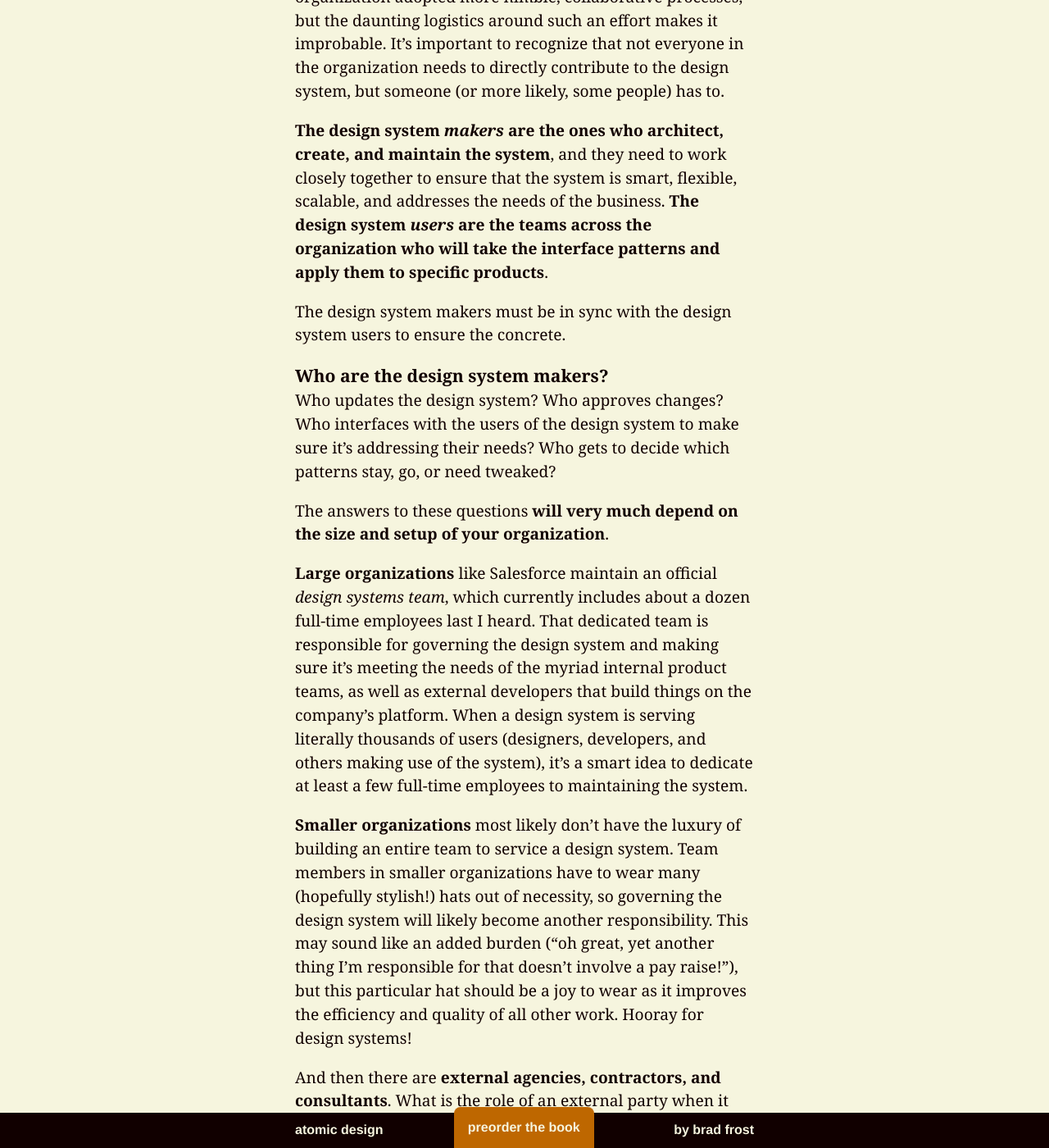
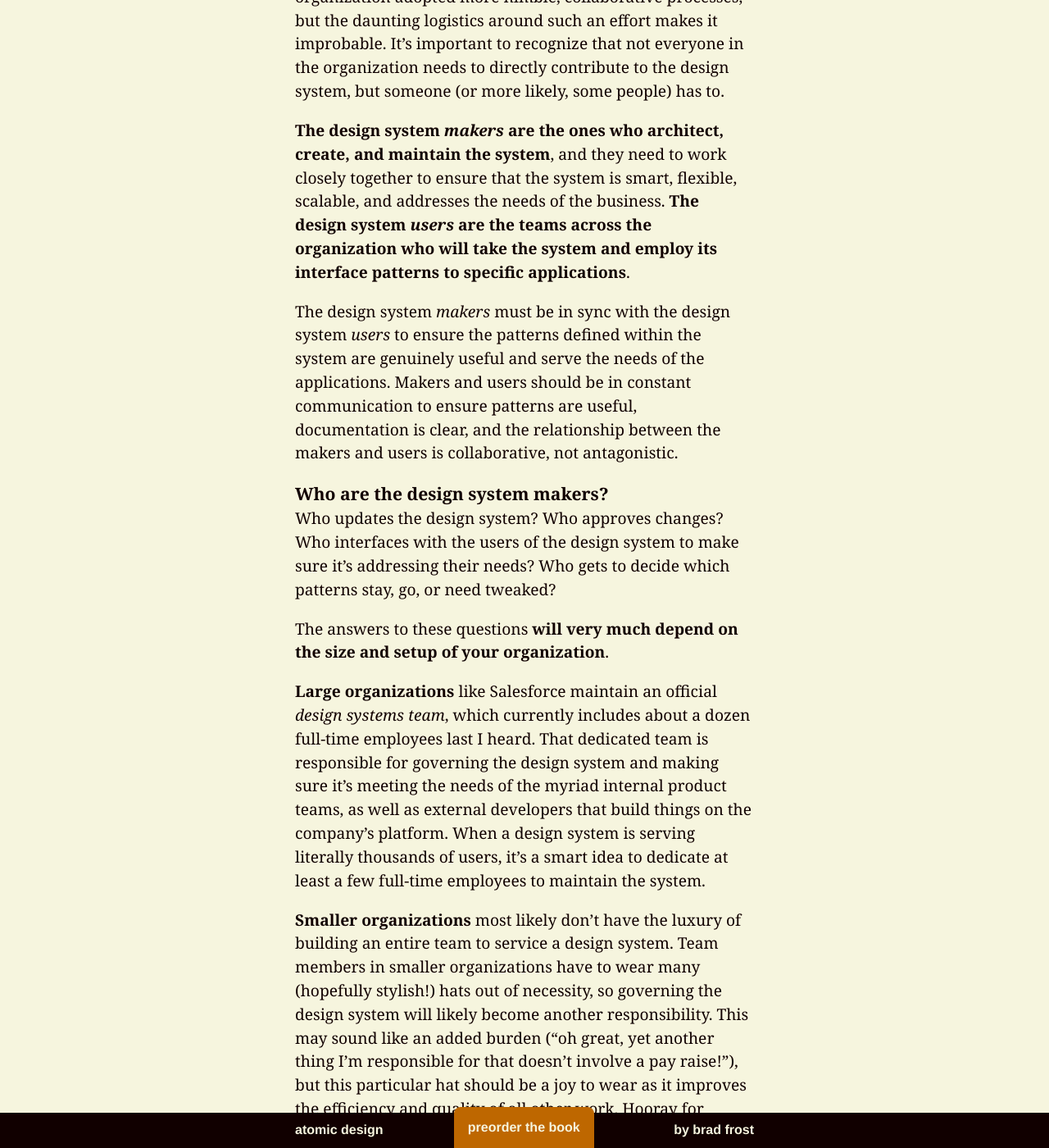
Before and after one commit to bradfrost/atomic-design, a Jekyll site: the page built from chapter-5.md, in a window 1280 px wide and 1400 px high, scrolled down 10165 px. Shown: the whole window at 82% size. Built offline with Jekyll 4.4.1, drawn with Linux system fonts in a browser that asks for light colours; some of the changed text lies outside the part shown.

Commit message:
Chapter 5 draft
Design system makers

```diff
--- a/chapter-5.md
+++ b/chapter-5.md
@@ -79,9 +79,9 @@ Convincing stakeholders to commit a large chunk of money, time, and resources up
 Let's break down these steps a bit further.
 
 ### Step 1: make a thing
-You have to start somewhere, and having something is better than nothing. Pick a project that would be a great pilot for establishing your design system, follow a process similar to the one discussed in [chapter 4](/chapter-4/), think about the atomic design mental model detailed in [chapter 2](/chapter-2/), and with any luck you'll end up with a solid foundation for a thoughtful design system and pattern library that helps your team work more effectively and thoughtfully.
+You have to start somewhere, and having something is better than nothing. Pick a project that would be a great pilot for establishing your design system, follow a process similar to the one discussed in [chapter 4](/chapter-4/), think about the atomic design mental model detailed in [chapter 2](/chapter-2/), and you'll end up with a solid foundation for a thoughtful design system and pattern library that helps your team work more effectively and thoughtfully.
 
-Take the time to package your UI patterns in a pattern library and get it ready to shop around. I've talked to several ambitious team members who have built the basic gist of a pattern library over a weekend. This effort makes all the difference in the world since it gives something tangible for stakeholders to react to. Again: show, don't tell.
+Take the time to package your UI patterns in a pattern library and get it ready to shop around. I've talked to several ambitious team members who have built the basic gist of a pattern library over the course of a weekend. This effort makes all the difference in the world since it gives something tangible for stakeholders to react to. Again: *show, don't tell*.
 
 ### Step 2: show that it's useful
 With a nascent-yet-tangible design system in place, you can have a more meaningful conversation with people who control money, scheduling, and resources. You can discuss exactly how the design system helped save time and money (see *[Pitching Patterns](/chapter-4/#pitching-patterns)* in the last chapter), then paint a picture for how those benefits would scale even further if the organization invested in an official, robust design system.
@@ -95,28 +95,30 @@ With approval from the highest levels, you're now able to put a plan into action
 
 Now it's worth pointing out that things might not shake out the way you hoped. Despite demonstrating real value and presenting a concrete plan of action, higher ups still might shoot your initiative down. **Don't be discouraged**. You may have lost the battle, but you certainly haven't lost the war. Your team should continue to grow and extend the design system (in whatever capacity you can) until its value becomes undeniable. As more people benefit from the system, you'll have a groundswell of support to help push the endeavor through.
 
-### Establishing a Design System Team
+### Establishing a design system team
 With the design system initiative approved, it's now time to put the right people and processes in place to ensure the system flourishes for your organization.
 
 #### Design system makers and users
-First things first. It's important to understand that **there will inevitably be people at the organization that help <em>make and maintain</em> the design system, and there will be other people who will be <em>users</em> of the design system**. These two groups may not be mutually exclusive, but establishing the roles of makers and users is important.
+First things first. Recognize that **there will inevitably be people at the organization that help <em>make and maintain</em> the design system, and there will be other people who will be <em>users</em> of the design system**. These two groups may not be mutually exclusive, but establishing the roles of makers and users is important.
 
 When I talk about establishing a more collaborative process like the one I detailed in the last chapter, I inevitably hear people say, "but Brad, we have hundreds (or thousands) of developers working on our products, so getting all those people to collaborate and contribute like that would be far too difficult."
 
 They're likely right. It would be ideal if the entire organization adopted more nimble, collaborative processes, but the daunting logistics around such an effort makes it improbable. It's important to recognize that not everyone in the organization needs to directly contribute to the design system, but someone (or more likely, some people) has to.
 
-**The design system <em>makers</em> are the ones who architect, create, and maintain the system**, and they need to work closely together to ensure that the system is smart, flexible, scalable, and addresses the needs of the business. **The design system <em>users</em> are the teams across the organization who will take the interface patterns and apply them to specific products**.
+**The design system <em>makers</em> are the ones who architect, create, and maintain the system**, and they need to work closely together to ensure that the system is smart, flexible, scalable, and addresses the needs of the business. **The design system <em>users</em> are the teams across the organization who will take the system and employ its interface patterns to specific applications**.
 
-The design system makers must be in sync with the design system users to ensure the concrete.
+The design system *makers* must be in sync with the design system *users* to ensure the patterns defined within the system are genuinely useful and serve the needs of the applications. Makers and users should be in constant communication to ensure patterns are useful, documentation is clear, and the relationship between the makers and users is collaborative, not antagonistic.
 
 #### Who are the design system makers?
 Who updates the design system? Who approves changes? Who interfaces with the users of the design system to make sure it's addressing their needs? Who gets to decide which patterns stay, go, or need tweaked?
 
 The answers to these questions **will very much depend on the size and setup of your organization**.
 
-**Large organizations** like Salesforce maintain an official *design systems team*, which currently includes about a dozen full-time employees last I heard. That dedicated team is responsible for governing the design system and making sure it's meeting the needs of the myriad internal product teams, as well as external developers that build things on the company's platform. When a design system is serving literally thousands of  users (designers, developers, and others making use of the system), it's a smart idea to dedicate at least a few full-time employees to maintaining the system.
+**Large organizations** like Salesforce maintain an official *design systems team*, which currently includes about a dozen full-time employees last I heard. That dedicated team is responsible for governing the design system and making sure it's meeting the needs of the myriad internal product teams, as well as external developers that build things on the company's platform. When a design system is serving literally thousands of  users, it's a smart idea to dedicate at least a few full-time employees to maintain the system.
 
 **Smaller organizations** most likely don't have the luxury of building an entire team to service a design system. Team members in smaller organizations have to wear many (hopefully stylish!) hats out of necessity, so governing the design system will likely become another responsibility. This may sound like an added burden ("oh great, yet another thing I'm responsible for that doesn't involve a pay raise!"), but this particular hat should be a joy to wear as it improves the efficiency and quality of all other work. Hooray for design systems!
+
+Typically, design system makers at smaller organizations will be senior-level staff who have the experience and authority necessary to make thoughtful decisions and also enforce the design system.
 
 And then there are **external agencies, contractors, and consultants**. What is the role of an external party when it comes to long-term maintenance of a client's design system? On one hand, external parties are at a bit of a disadvantage since they don't actually work for the client's organization. A successful design system needs to become a part of an organization's DNA, and since external parties exist outside the company's walls, their influence is intrinsically limited.
 
@@ -125,14 +127,12 @@ But on the other hand, **external parties can often provide a sense of perspecti
 ### Design system team makeup and organization
 Who are the players involved in maintaining the design system? What's their relationship with the rest of the organization?
 
-A cross-disciplinary team should be established responsible for managing, maintaining, and extending the system. UX designers, visual designers, content strategists, frontend developers, backend developers, product managers, and project managers all have individual perspectives that will undoubtedly shape the design system.
+**A cross-disciplinary team should be established responsible for managing, maintaining, and extending the system**. UX designers, visual designers, content strategists, frontend developers, backend developers, product managers, project managers, and other stakeholders all have unique perspectives that can undoubtedly shape the design system. Gaining these perspectives doesn't necessarily mean these disciplines. Often will include UX designer, visual designer, and frontend developer, and someone to manage it all.
 
 **At least someone must be able to provide a birds-eye view of the entire ecosystem the design system serves**.
 
-
-
 ### Managing change
-What's the plan of attack for managing this thing in the long-run? What if something changes? Governance.
+What's the plan of attack for managing this thing in the long-run? What if something changes? Creating a clear governance plan will be essential.
 
 ## Make It Maintainable
 A pattern library that isn't in step with the real applications it serves is a surefire way of making a design system that dies on the vine. The design system needs to become an an integral part of the teams' workflow, so the pattern library needs to closely match the technology (or technologies) that use the design system. Making updates to the design system and having those changes reflected in the pattern library should be as frictionless as possible. There are many ways to accomplish this, and
```
Also changed, not shown: other parts of chapter-5.md (+1 -1 lines), 2 other files.
